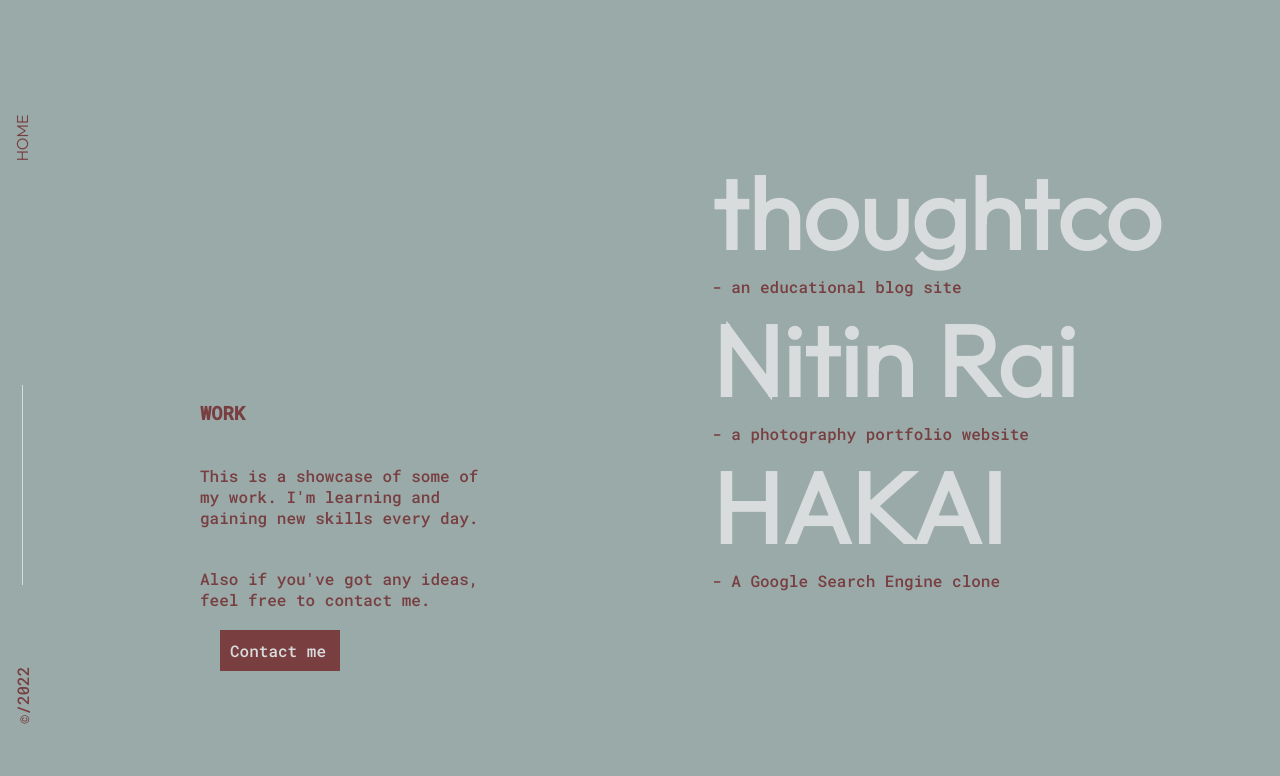
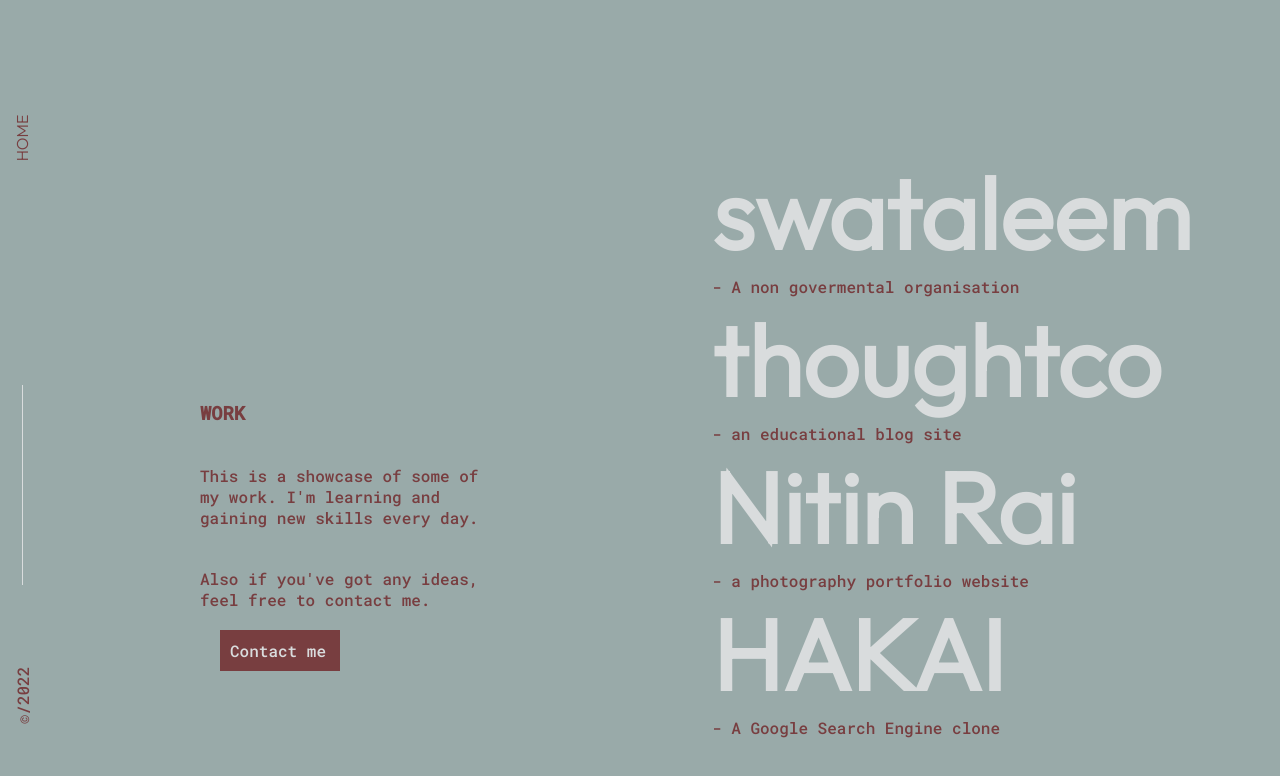
Before and after one commit to GauravBurande/gauravv, a plain HTML site: page work.html in a window 1280 px wide. Drawn offline with Linux system fonts and the light colour scheme.

Commit message:
updated work.html

```diff
--- a/work.html
+++ b/work.html
@@ -54,6 +54,8 @@
 
             <div id="nav">
                 <ul>
+                    <li><a href="https://www.swataleem.org/">swataleem</a></li>
+                    <p> - A non govermental organisation</p>
                     <li><a href="https://www.thoughtco.com/">thoughtco</a></li>
                     <p> - an educational blog site</p>
                     <li><a href="https://www.nitinrai.com/">Nitin Rai</a></li>
```
